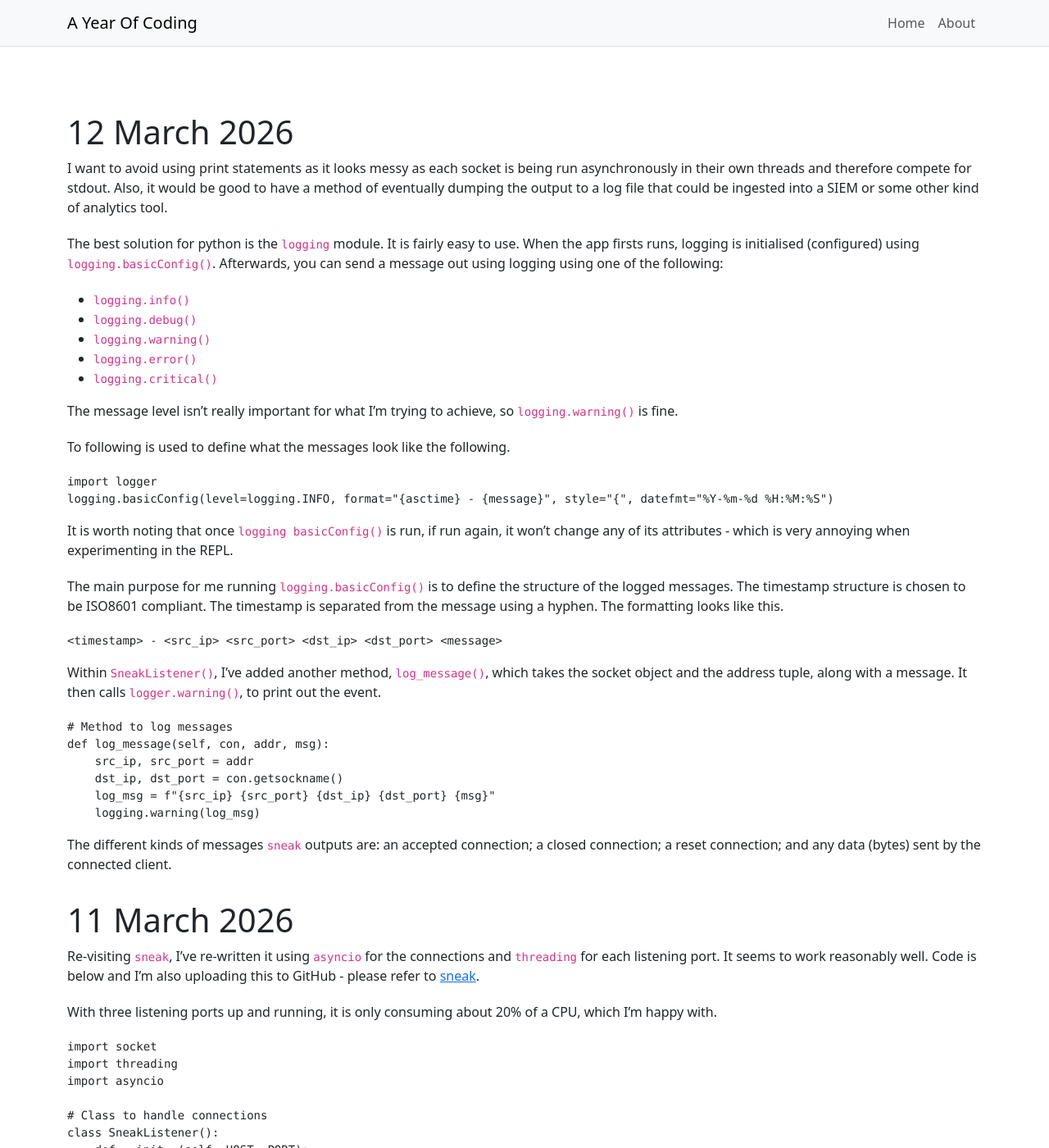
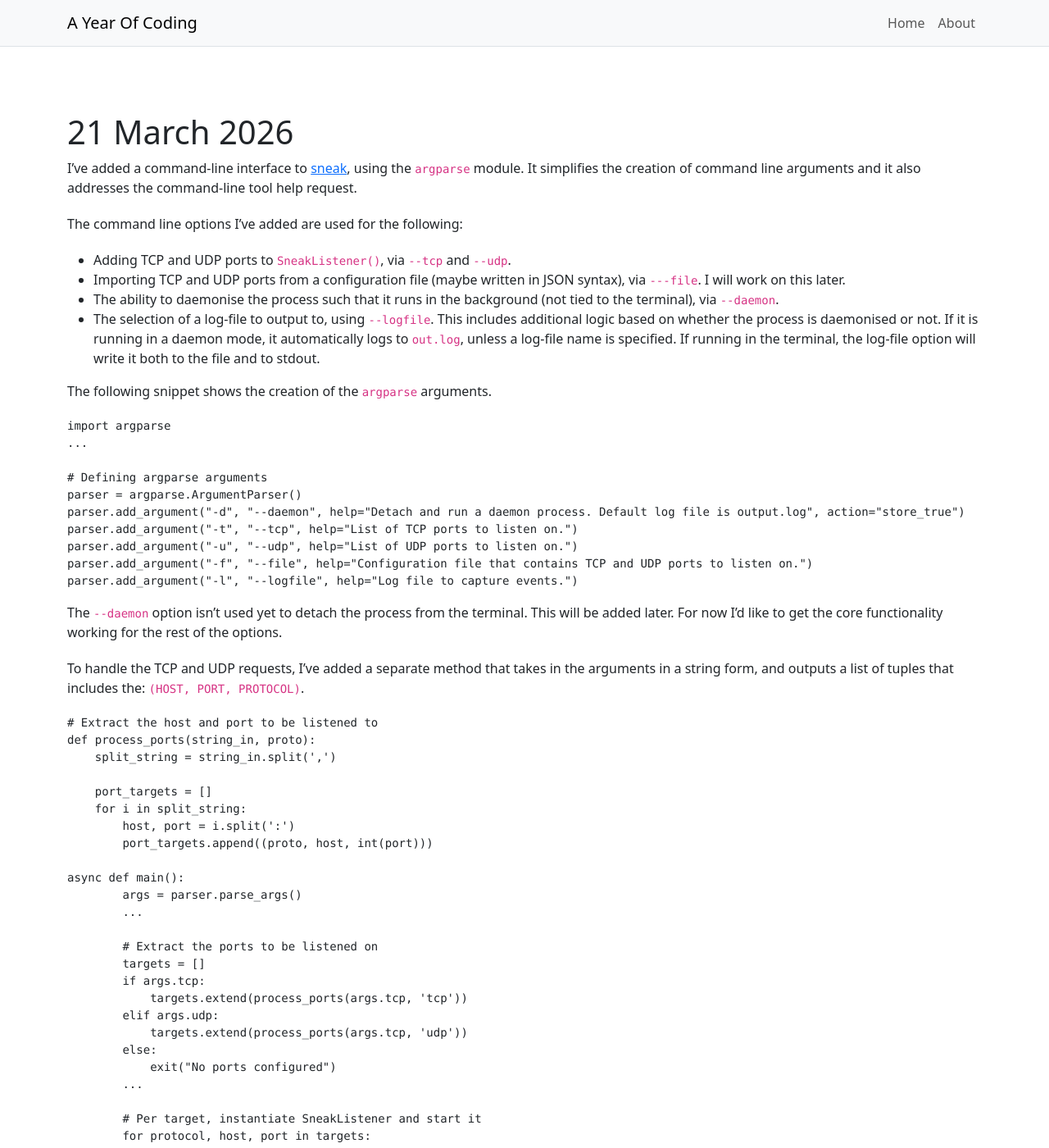
Before and after one commit to AnnualChallenge/annualchallenge.github.io, a Jekyll site: the page built from index.md, in a window 1280 px wide and 1400 px high. Shown: the whole window at 82% size. Built offline with Jekyll 4.4.1, drawn with Linux system fonts in a browser that asks for light colours; our own code applies the rules of GitHub Pages for plain Markdown files; some of the changed text lies outside the part shown.

Commit message:
21/3/26: Adding command line arguments using argparse and introducing some logic to drive functionality based on the arguments added.

````diff
--- a/index.md
+++ b/index.md
@@ -1,6 +1,85 @@
 ---
 layout: default
 ---
+# 21 March 2026
+I've added a command-line interface to [sneak](https://github.com/AnnualChallenge/sneak), using the `argparse` module. It simplifies the creation of command line arguments and it also addresses the command-line tool help request.
+
+The command line options I've added are used for the following:
+- Adding TCP and UDP ports to `SneakListener()`, via `--tcp` and `--udp`.
+- Importing TCP and UDP ports from a configuration file (maybe written in JSON syntax), via `---file`. I will work on this later.
+- The ability to daemonise the process such that it runs in the background (not tied to the terminal), via `--daemon`.
+- The selection of a log-file to output to, using `--logfile`. This includes additional logic based on whether the process is daemonised or not. If it is running in a daemon mode, it automatically logs to `out.log`, unless a log-file name is specified. If running in the terminal, the log-file option will write it both to the file and to stdout.
+
+The following snippet shows the creation of the `argparse` arguments.
+```
+import argparse
+...
+
+# Defining argparse arguments
+parser = argparse.ArgumentParser()
+parser.add_argument("-d", "--daemon", help="Detach and run a daemon process. Default log file is output.log", action="store_true")
+parser.add_argument("-t", "--tcp", help="List of TCP ports to listen on.")
+parser.add_argument("-u", "--udp", help="List of UDP ports to listen on.")
+parser.add_argument("-f", "--file", help="Configuration file that contains TCP and UDP ports to listen on.")
+parser.add_argument("-l", "--logfile", help="Log file to capture events.")
+```
+
+The `--daemon` option isn't used yet to detach the process from the terminal. This will be added later. For now I'd like to get the core functionality working for the rest of the options.
+
+To handle the TCP and UDP requests, I've added a separate method that takes in the arguments in a string form, and outputs a list of tuples that includes the: `(HOST, PORT, PROTOCOL)`.
+```
+# Extract the host and port to be listened to
+def process_ports(string_in, proto):
+    split_string = string_in.split(',')
+
+    port_targets = []
+    for i in split_string:
+        host, port = i.split(':')
+        port_targets.append((proto, host, int(port)))
+
+async def main():
+	args = parser.parse_args()
+	...
+
+	# Extract the ports to be listened on
+	targets = []
+	if args.tcp:
+	    targets.extend(process_ports(args.tcp, 'tcp'))
+	elif args.udp:
+	    targets.extend(process_ports(args.tcp, 'udp'))
+	else:
+	    exit("No ports configured")
+	...
+
+	# Per target, instantiate SneakListener and start it
+	for protocol, host, port in targets:
+	    SneakListener(host, port, protocol).start()
+```
+Both the UDP and TCP ports are added to a single `targets` list. This is then iterated over later to create individual `SneakListener()` threads. Currently, UDP ports aren't handled by `SneakListener()`. Something else for the to-do list.
+
+The following code addresses the 'writing to a log file' dependencies between the `--daemon` and the `--logfile` options. If I want to daemonise the service,  then I want it to by default  write to `out.log`, unless I choose the file using `--logfile`. If running in the terminal (so I see the output in stdout), if I choose `--logfile`, I want it to write to both stdout and the log file.
+```
+asynch def main():
+...
+
+#Logging configuration
+if args.daemon:
+    logfile = "out.log"
+    if args.logfile:
+        logfile=args.logfile
+    logging_args = {'level':logging.INFO, 'format':"{asctime} - {message}",
+                        'style':"{", 'datefmt':"%Y-%m-%d %H:%M:%S", 'filename':logfile}
+else:
+    if args.logfile:
+        logging_args = {'level':logging.INFO, 'format':"{asctime} - {message}",
+                        'style':"{", 'datefmt':"%Y-%m-%d %H:%M:%S",
+                        'handlers': [logging.FileHandler(args.logfile), logging.StreamHandler()]}
+    else:
+        logging_args = {'level':logging.INFO, 'format':"{asctime} - {message}",
+                        'style':"{", 'datefmt':"%Y-%m-%d %H:%M:%S"}
+logging.basicConfig(**logging_args)
+```
+
 # 12 March 2026
 I want to avoid using print statements as it looks messy as each socket is being run asynchronously in their own threads and therefore compete for stdout. Also, it would be good to have a method of eventually dumping the output to a log file that could be ingested into a SIEM or some other kind of analytics tool.
 
````
